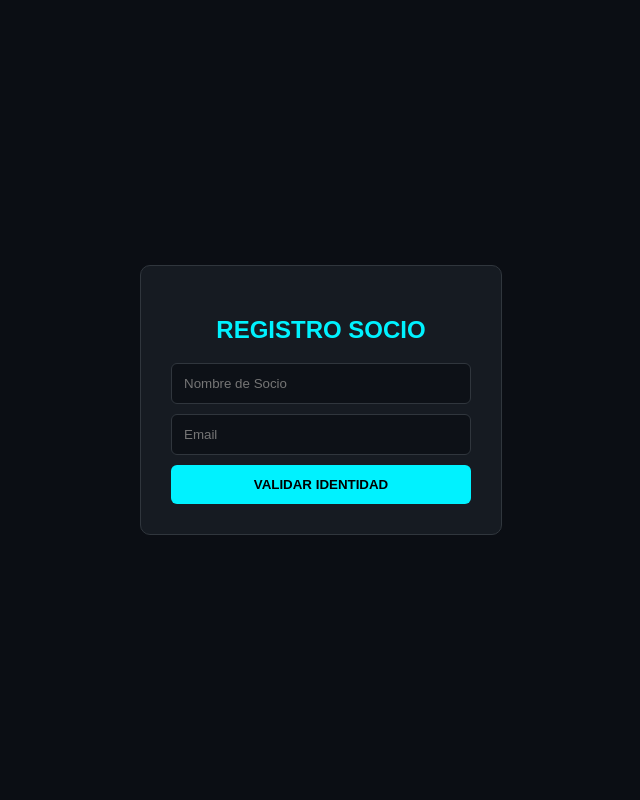
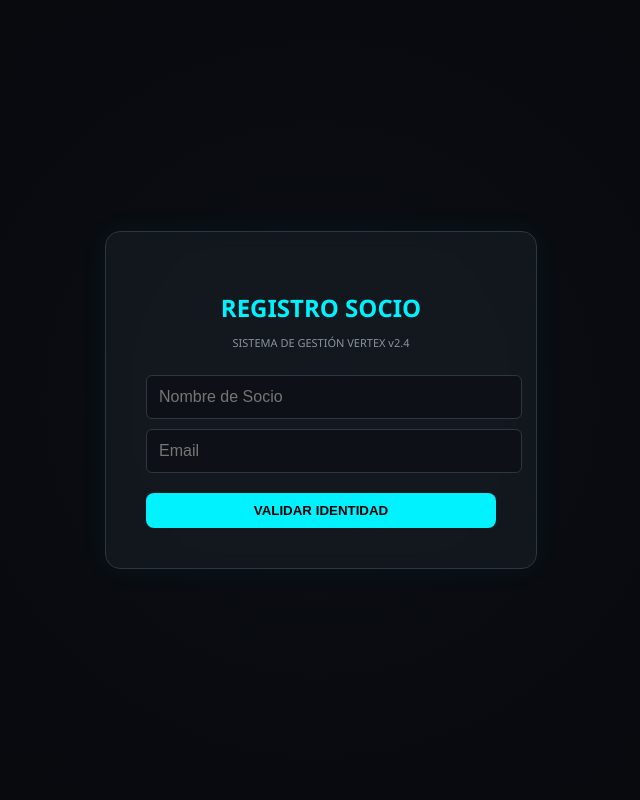
Before and after one commit to piprogramerpro-commits/Vertex-Core, a Flask app: page / in a window 1280 px wide. Shown: the whole page, without its empty margins (319-959 px from the left). Run offline with Flask 3, Linux system fonts and the light colour scheme.

Commit message:
FINAL: Dashboard interactivo, Sparks dinámicos y reparado error 0

```diff
--- a/templates/index.html
+++ b/templates/index.html
@@ -2,95 +2,121 @@
 <html lang="es">
 <head>
     <meta charset="UTF-8">
-    <title>VERTEX CORE AI</title>
+    <title>VERTEX CORE AI | NÚCLEO</title>
     <style>
-        :root { --cyan: #00f2ff; --bg: #0b0e14; --card: #161b22; --border: #30363d; }
-        body { background: var(--bg); color: #c9d1d9; font-family: sans-serif; margin: 0; display: flex; height: 100vh; }
+        :root { --cyan: #00f2ff; --bg: #0b0e14; --card: rgba(22, 27, 34, 0.8); --border: #30363d; --glass: rgba(13, 17, 23, 0.7); }
+        body { background: #05070a; color: #c9d1d9; font-family: 'Segoe UI', system-ui, sans-serif; margin: 0; display: flex; height: 100vh; overflow: hidden; }
 
-        /* Dashboard de Registro (Lo primero que salta) */
-        #auth-layer { position: fixed; inset: 0; background: var(--bg); z-index: 999; display: flex; justify-content: center; align-items: center; }
-        .box { background: var(--card); padding: 30px; border: 1px solid var(--border); border-radius: 10px; text-align: center; width: 300px; }
+        /* Dashboard de Registro */
+        #auth-layer { position: fixed; inset: 0; background: radial-gradient(circle, #0b0e14 0%, #05070a 100%); z-index: 1000; display: flex; justify-content: center; align-items: center; }
+        .auth-card { background: var(--card); padding: 40px; border: 1px solid var(--border); border-radius: 15px; width: 350px; backdrop-filter: blur(10px); text-align: center; box-shadow: 0 0 30px rgba(0,242,255,0.05); }
 
-        /* Interfaz Principal */
+        /* Dashboard Principal (Fiel a la Imagen) */
         #main-ui { display: none; width: 100%; height: 100vh; flex-direction: row; }
-        .sidebar { width: 250px; background: var(--card); border-right: 1px solid var(--border); padding: 20px; }
-        .content { flex-grow: 1; padding: 30px; display: flex; flex-direction: column; }
-        #chat-window { flex-grow: 1; background: #0d1117; border-radius: 8px; padding: 20px; overflow-y: auto; border: 1px solid var(--border); margin-bottom: 20px; }
 
-        .nav-item { padding: 12px; cursor: pointer; color: #8b949e; border-radius: 6px; margin-bottom: 5px; }
-        .nav-item:hover { background: #21262d; color: var(--cyan); }
-        .active { background: #21262d; color: var(--cyan); border-left: 3px solid var(--cyan); }
+        /* Sidebar Izquierda (Zona de Mando) */
+        .sidebar { width: 280px; background: var(--card); border-right: 1px solid var(--border); display: flex; flex-direction: column; backdrop-filter: blur(10px); }
+        .logo-area { padding: 30px; font-size: 24px; font-weight: bold; color: var(--cyan); letter-spacing: 2px; text-shadow: 0 0 10px rgba(0,242,255,0.3); }
+        .nav-item { padding: 12px 30px; cursor: pointer; color: #8b949e; display: flex; align-items: center; transition: 0.3s; }
+        .nav-item:hover, .nav-item.active { background: rgba(0,242,255,0.1); color: var(--cyan); border-left: 4px solid var(--cyan); }
 
-        .btn { background: var(--cyan); color: black; border: none; padding: 12px; border-radius: 6px; font-weight: bold; cursor: pointer; width: 100%; }
-        input { width: 100%; padding: 12px; background: #0d1117; border: 1px solid var(--border); color: white; border-radius: 6px; margin-bottom: 10px; box-sizing: border-box; }
+        /* Lista de Conversaciones (Como en la imagen) */
+        .conv-list { flex-grow: 1; padding: 20px; overflow-y: auto; border-top: 1px solid var(--border); }
+        .conv-title { font-size: 11px; color: #484f58; text-transform: uppercase; margin-bottom: 15px; letter-spacing: 1px; }
+        .conv-item { padding: 10px; border-radius: 8px; font-size: 13px; color: #8b949e; cursor: pointer; margin-bottom: 5px; border: 1px solid transparent; }
+        .conv-item:hover { border-color: var(--border); background: #161b22; color: #fff; }
+
+        /* Área de Chat */
+        .chat-container { flex-grow: 1; display: flex; flex-direction: column; background: #0d1117; position: relative; }
+        #chat-window { flex-grow: 1; padding: 40px; overflow-y: auto; display: flex; flex-direction: column; gap: 20px; }
+
+        /* Bocadillos de Chat (Mejorados) */
+        .bubble { max-width: 70%; padding: 15px 20px; border-radius: 15px; line-height: 1.6; font-size: 15px; position: relative; }
+        .ai-bubble { align-self: flex-start; background: #21262d; border: 1px solid var(--cyan); color: #fff; border-bottom-left-radius: 2px; box-shadow: 0 4px 15px rgba(0,242,255,0.05); }
+        .user-bubble { align-self: flex-end; background: #f0f6fc; color: #000; border-bottom-right-radius: 2px; }
+
+        /* Zona de Escritura (Moderna) */
+        .input-area { padding: 30px 40px; background: #0d1117; border-top: 1px solid var(--border); }
+        .input-wrapper { display: flex; background: #161b22; border: 1px solid var(--border); border-radius: 12px; padding: 10px 15px; align-items: center; gap: 15px; }
+        input { flex-grow: 1; background: transparent; border: none; color: white; outline: none; font-size: 16px; }
+        .send-btn { background: var(--cyan); color: #000; border: none; padding: 10px 20px; border-radius: 8px; font-weight: bold; cursor: pointer; transition: 0.2s; }
+        .send-btn:hover { transform: scale(1.05); box-shadow: 0 0 15px var(--cyan); }
+
+        .footer { position: absolute; bottom: 10px; width: 100%; text-align: center; font-size: 11px; color: #484f58; }
     </style>
 </head>
 <body>
 
     <div id="auth-layer">
-        <div class="box">
-            <h2 style="color:var(--cyan)">REGISTRO SOCIO</h2>
-            <input type="text" id="u" placeholder="Nombre de Socio">
-            <input type="email" id="e" placeholder="Email">
-            <button class="btn" onclick="login()">VALIDAR IDENTIDAD</button>
+        <div class="auth-card">
+            <h2 style="color:var(--cyan); margin-bottom:5px;">REGISTRO SOCIO</h2>
+            <p style="font-size:11px; color:#8b949e; margin-bottom:25px;">SISTEMA DE GESTIÓN VERTEX v2.4</p>
+            <input type="text" id="reg-name" placeholder="Nombre de Socio" style="width:100%; padding:12px; margin-bottom:10px; background:#0d1117; border:1px solid var(--border); color:white; border-radius:6px;">
+            <input type="email" id="reg-email" placeholder="Email" style="width:100%; padding:12px; margin-bottom:20px; background:#0d1117; border:1px solid var(--border); color:white; border-radius:6px;">
+            <button class="send-btn" style="width:100%;" onclick="login()">VALIDAR IDENTIDAD</button>
         </div>
     </div>
 
     <div id="main-ui">
         <div class="sidebar">
-            <h2 style="color:var(--cyan)">VERTEX</h2>
-            <div class="nav-item active" onclick="show('chat')">🏠 Panel Principal</div>
-            <div class="nav-item" onclick="show('conf')">⚙️ Configuración</div>
-            <div class="nav-item" onclick="show('sec')">🛡️ Seguridad</div>
-            <div style="margin-top:auto; color:var(--cyan)">SPARKS: <span id="spk">20</span></div>
+            <div class="logo-area">VERTEX CORE</div>
+            <div class="nav-item active">Panel Principal</div>
+            <div class="nav-item">Configuración</div>
+            <div class="nav-item">Seguridad</div>
+
+            <div class="conv-list">
+                <div class="conv-title">Conversaciones Recientes</div>
+                <div class="conv-item">● Análisis de Nash... <span style="float:right; opacity:0.5">Hoy</span></div>
+                <div class="conv-item">● Justicia Distributiva... <span style="float:right; opacity:0.5">25 Feb</span></div>
+                <div class="conv-item">● Dilema Moral... <span style="float:right; opacity:0.5">24 Feb</span></div>
+            </div>
+
+            <div style="padding:20px; border-top:1px solid var(--border);">
+                <span style="color:var(--cyan); font-size:12px;">SPARKS: <b id="spk">20</b></span>
+            </div>
         </div>
-        <div class="content">
-            <div id="chat" class="section">
-                <div id="chat-window"></div>
-                <div style="display:flex; gap:10px">
-                    <input type="text" id="msg" placeholder="Consulta al núcleo...">
-                    <button class="btn" style="width:100px" onclick="send()">ENVIAR</button>
+
+        <div class="chat-container">
+            <div id="chat-window">
+                <div class="bubble ai-bubble">Sistema iniciado. Identificación confirmada. ¿En qué puedo asistirte hoy, socio?</div>
+            </div>
+
+            <div class="input-area">
+                <div class="input-wrapper">
+                    <input type="text" id="msg-input" placeholder="Escribe tu directiva aquí...">
+                    <button class="send-btn" onclick="enviar()">ENVIAR</button>
                 </div>
             </div>
-            <div id="conf" class="section" style="display:none">
-                <h2>CONFIGURACIÓN</h2>
-                <p>Versión: v2.4.0-Stable</p>
-                <p>Conexión: Cifrada (SSL)</p>
-                <button class="btn" style="background:#ff4d4d; color:white" onclick="location.reload()">QUITAR CUENTA</button>
-            </div>
-            <div id="sec" class="section" style="display:none">
-                <h2>SEGURIDAD</h2>
-                <p>Capa 1: AES-256 Activa</p>
-                <p>Capa 2: SHA-256 Activa</p>
-            </div>
+            <div class="footer">Vertex Core v2.4 | "Discipline is everything." | 2026</div>
         </div>
     </div>
 
     <script>
         function login() {
-            fetch('/auth', {method:'POST'}).then(() => {
-                document.getElementById('auth-layer').style.display = 'none';
-                document.getElementById('main-ui').style.display = 'flex';
+            document.getElementById('auth-layer').style.display = 'none';
+            document.getElementById('main-ui').style.display = 'flex';
+        }
+
+        async function enviar() {
+            const input = document.getElementById('msg-input');
+            const chat = document.getElementById('chat-window');
+            if(!input.value) return;
+
+            const text = input.value;
+            chat.innerHTML += `<div class="bubble user-bubble">${text}</div>`;
+            input.value = '';
+            chat.scrollTop = chat.scrollHeight;
+
+            const res = await fetch('/chat', {
+                method: 'POST',
+                headers: {'Content-Type': 'application/json'},
+                body: JSON.stringify({message: text})
             });
-        }
-        function show(id) {
-            document.querySelectorAll('.section').forEach(s => s.style.display = 'none');
-            document.getElementById(id).style.display = 'block';
-        }
-        async function send() {
-            const m = document.getElementById('msg');
-            const cw = document.getElementById('chat-window');
-            cw.innerHTML += `<p><b>TÚ:</b> ${m.value}</p>`;
-            const res = await fetch('/chat', {
-                method:'POST',
-                headers:{'Content-Type':'application/json'},
-                body: JSON.stringify({message: m.value})
-            });
-            const d = await res.json();
-            cw.innerHTML += `<p style="color:var(--cyan)"><b>VERTEX:</b> ${d.response}</p>`;
-            if(d.sparks) document.getElementById('spk').innerText = d.sparks;
-            m.value = '';
-            cw.scrollTop = cw.scrollHeight;
+            const data = await res.json();
+
+            chat.innerHTML += `<div class="bubble ai-bubble"><b>VERTEX:</b><br>${data.response}</div>`;
+            document.getElementById('spk').innerText = data.sparks;
+            chat.scrollTop = chat.scrollHeight;
         }
     </script>
 </body>
```
